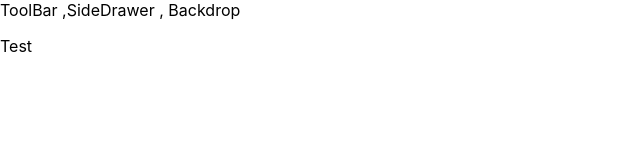
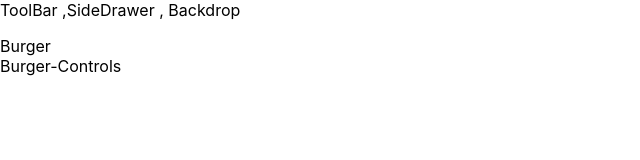
Before and after one commit to rahulgundiya/Burger-App, a React (Create React App) app in the folder burger-app/: page / in a window 1280 px wide. Shown: the top 160 px of the page, without its empty margins (0-640 px from the left). Built offline with nearby package versions, Linux system fonts and the light colour scheme.

Commit message:
Starting Starting Implementation of The

```diff
--- a/burger-app/src/App.js
+++ b/burger-app/src/App.js
@@ -1,14 +1,15 @@
 import React, {Component} from 'react';
-import classes from './App.module.css';
+//import classes from './App.module.css';
 import Layout from './components/Layout/Layout'
+import BurgerBuilder from './container/BuilderBurger/BurgerBuilder'
 class  App extends Component {
   render() {
 
 
    return (
-    <div className={classes}>
+    <div >
       <Layout>
-        <p>Test</p>
+        <BurgerBuilder/>
       </Layout>
        </div>
    )
--- a/burger-app/src/components/Layout/Layout.js
+++ b/burger-app/src/components/Layout/Layout.js
@@ -1,10 +1,10 @@
 import React from 'react'
 import ReactAux from '../../hoc/ReactAux'
-
+import classes from './Layout.module.css'
 const layout = (props) => (
     <ReactAux>
     <div>ToolBar ,SideDrawer , Backdrop </div>
-    <main> {props.children} </main>
+    <main className={classes.Content}> {props.children} </main>
     </ReactAux>
 
 
--- /dev/null
+++ b/burger-app/src/components/Layout/Layout.module.css
@@ -0,0 +1,3 @@
+.Content  {
+    margin-top: 16px;
+}
--- /dev/null
+++ b/burger-app/src/container/BuilderBurger/BurgerBuilder.js
@@ -0,0 +1,16 @@
+import React , {Component} from 'react'
+import ReactAux from '../../hoc/ReactAux'
+class BurgerBuilder extends Component {
+
+    render()
+    {
+        return (
+            <ReactAux>
+                <div>Burger</div>
+                <div>Burger-Controls</div>
+
+            </ReactAux>
+        )
+    }
+}
+export default BurgerBuilder;
```
